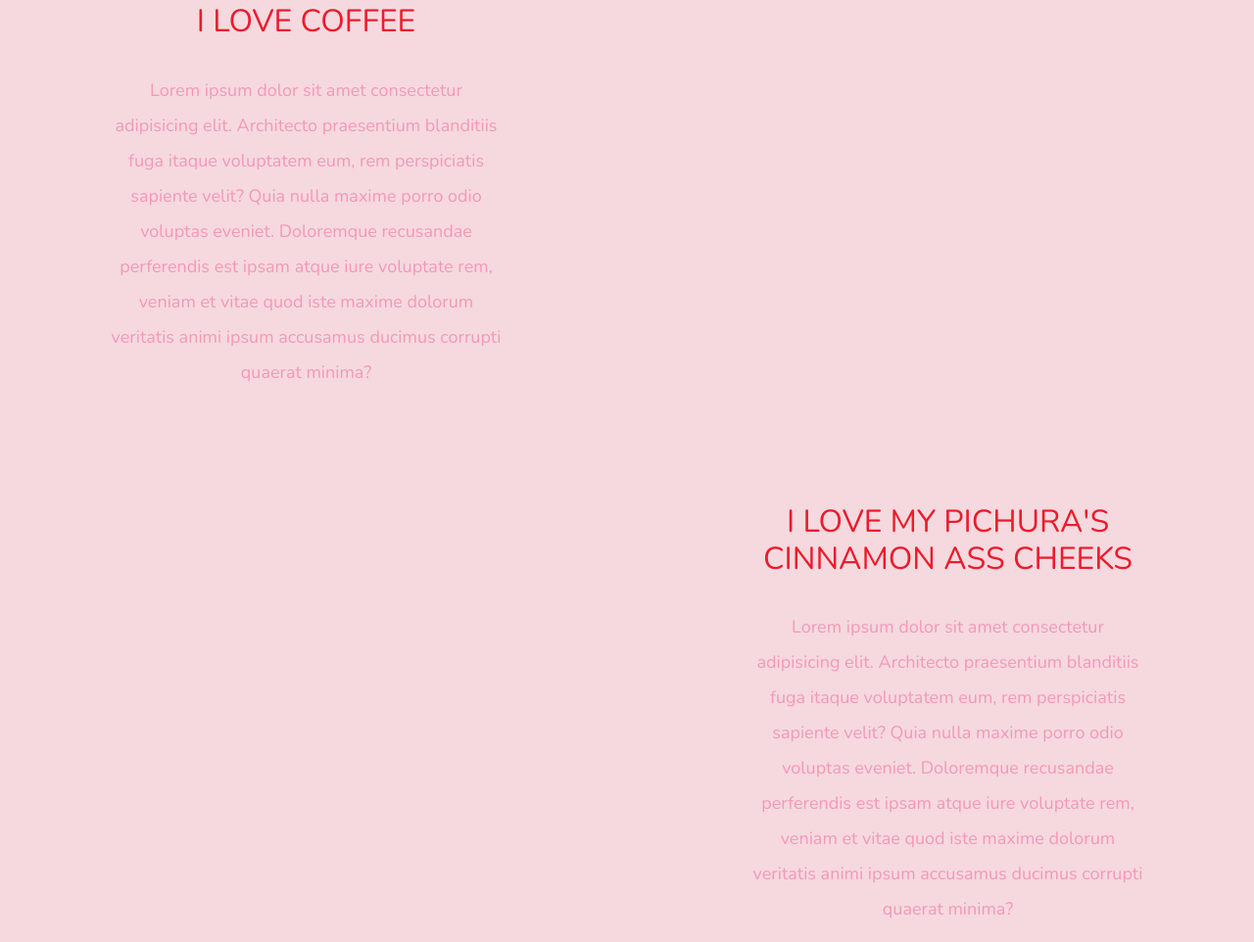
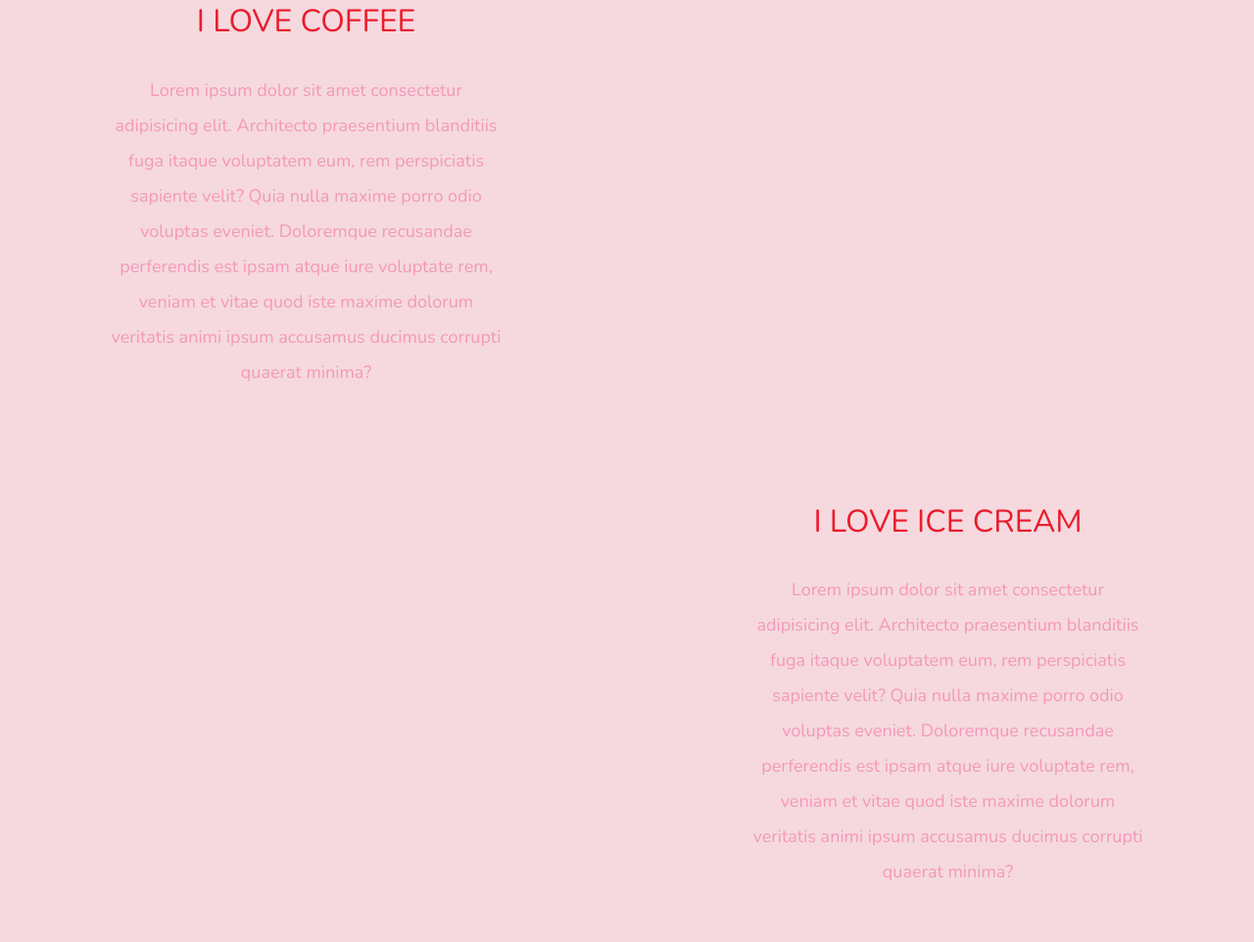
Before and after one commit to Rachelgreen09/Candy-Bootstrap-Site-, a plain HTML site: page index.html in a window 1280 px wide. Shown: the part 1164-2126 px from the top of the page at 98% size. After the commit the page ends 2088 px from the top, so only its background shows below. Drawn offline with nearby package versions, Linux system fonts and the light colour scheme.

Commit message:
Update index.html

```diff
--- a/index.html
+++ b/index.html
@@ -102,7 +102,7 @@
     <div class="col-md-6 text-center order-1 order-md-2">
       <div class="row justify-content-center">
     <div class="col-10 col-lg-8 blurb mb-5 mb-md-0">
-      <h2>I LOVE MY PICHURA'S CINNAMON ASS CHEEKS </h2>
+      <h2>I LOVE ICE CREAM </h2>
       <img src="imgs/lolli_icon.png" alt="" class="d-none d-lg-inline">
       <p class="lead">Lorem ipsum dolor sit amet consectetur adipisicing elit. Architecto praesentium blanditiis fuga itaque voluptatem eum, rem perspiciatis sapiente velit? Quia nulla maxime porro odio voluptas eveniet. Doloremque recusandae perferendis est ipsam atque iure voluptate rem, veniam et vitae quod iste maxime dolorum veritatis animi ipsum accusamus ducimus corrupti quaerat minima?</p>
         </div>
```
